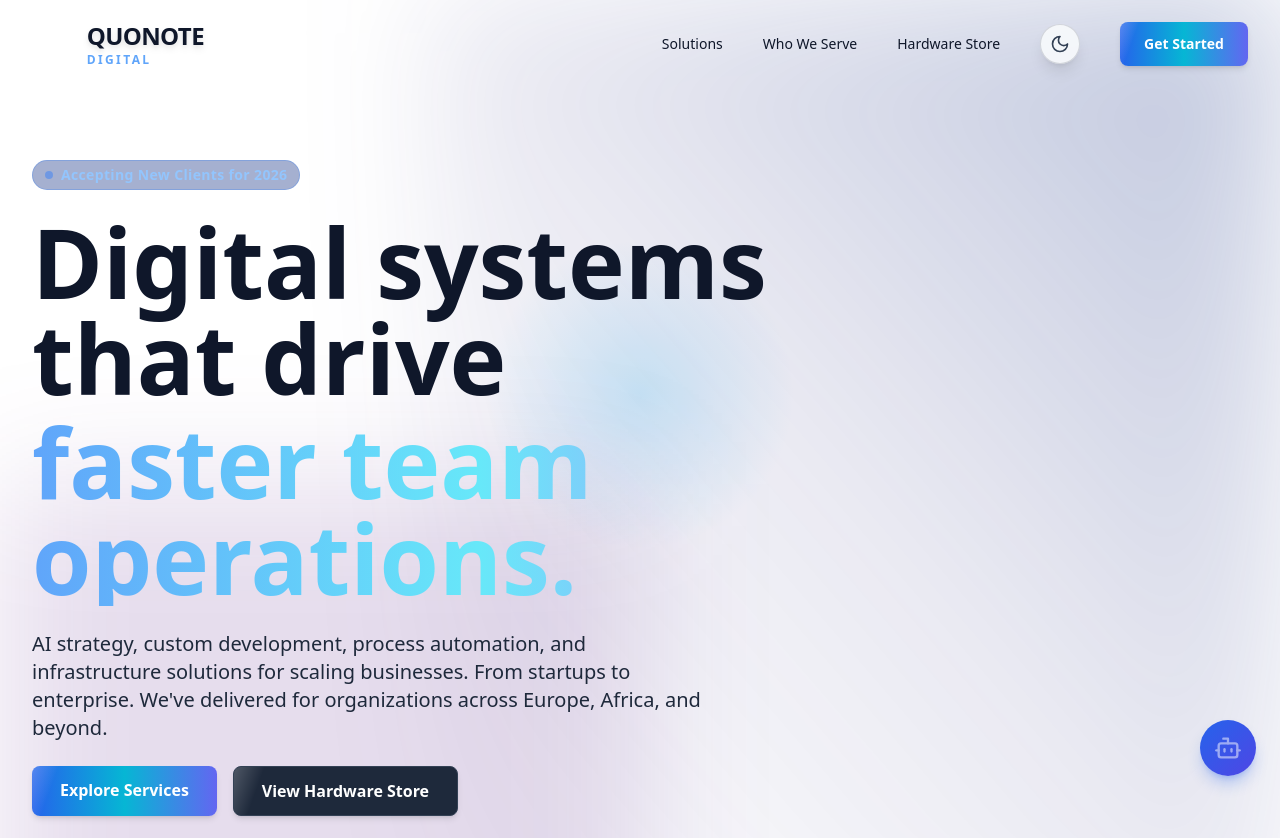
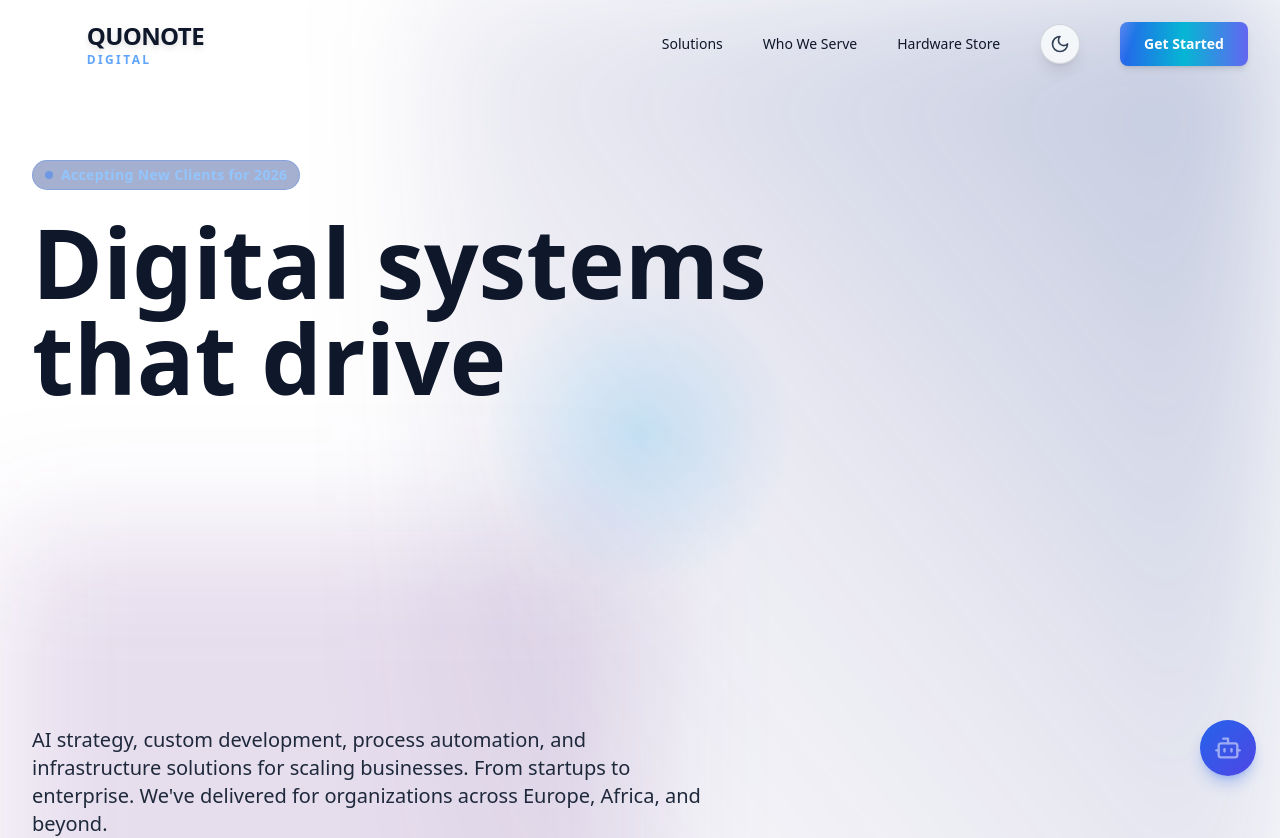
Before and after one commit to deegeeartz/New-folder, a React (Vite) app: page / in a window 1280 px wide. Shown: the top 838 px of the page. Built offline with nearby package versions, Linux system fonts and the light colour scheme.

Commit message:
fix: prevent hero typewriter multiline jitter

```diff
--- a/src/components/TypewriterText.jsx
+++ b/src/components/TypewriterText.jsx
@@ -11,6 +11,16 @@ const TypewriterText = ({
 }) => {
   const prefersReducedMotion = useReducedMotion();
   const safeWords = useMemo(() => words.filter(Boolean), [words]);
+  const longestWord = useMemo(() => {
+    if (!safeWords.length) {
+      return "";
+    }
+
+    return safeWords.reduce(
+      (longest, current) => (current.length > longest.length ? current : longest),
+      "",
+    );
+  }, [safeWords]);
   const [wordIndex, setWordIndex] = useState(0);
   const [charIndex, setCharIndex] = useState(0);
   const [isDeleting, setIsDeleting] = useState(false);
@@ -55,7 +65,9 @@ const TypewriterText = ({
     : safeWords[wordIndex].slice(0, charIndex);
 
   return (
-    <span className={`inline-flex items-center ${className}`}>
+    <span className={`relative inline-block max-w-full align-baseline ${className}`}>
+      <span className="invisible block max-w-full">{longestWord}</span>
+      <span className="absolute inset-0 block max-w-full">
         <span>{visibleText}</span>
         {!prefersReducedMotion && (
           <span
@@ -66,6 +78,7 @@ const TypewriterText = ({
           </span>
         )}
       </span>
+    </span>
   );
 };
 
```
Also changed, not shown: 9 other files (tests, documents, lock files or other folders). Lines whose indentation alone changed are shown as unchanged.
